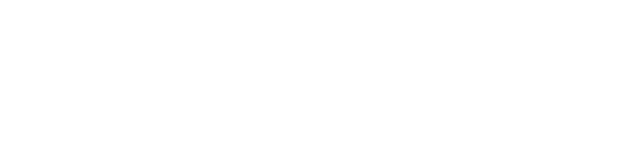
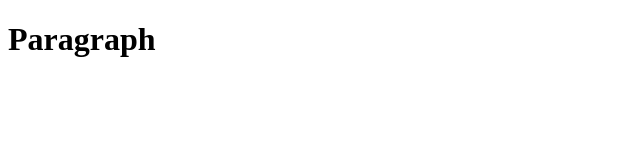
Before and after one commit to GrinAlex2023/TestGit, a plain HTML site: page page1.html in a window 1280 px wide. Shown: the whole page, without its empty margins (0-640 px from the left). Drawn offline with Linux system fonts and the light colour scheme.

Commit message:
Add Paragraph in page1.html

```diff
--- a/page1.html
+++ b/page1.html
@@ -5,5 +5,7 @@
     <meta name="viewport" content="width=device-width, initial-scale=1.0" />
     <title>Document</title>
   </head>
-  <body></body>
+  <body>
+    <h1>Paragraph</h1>
+  </body>
 </html>
```
